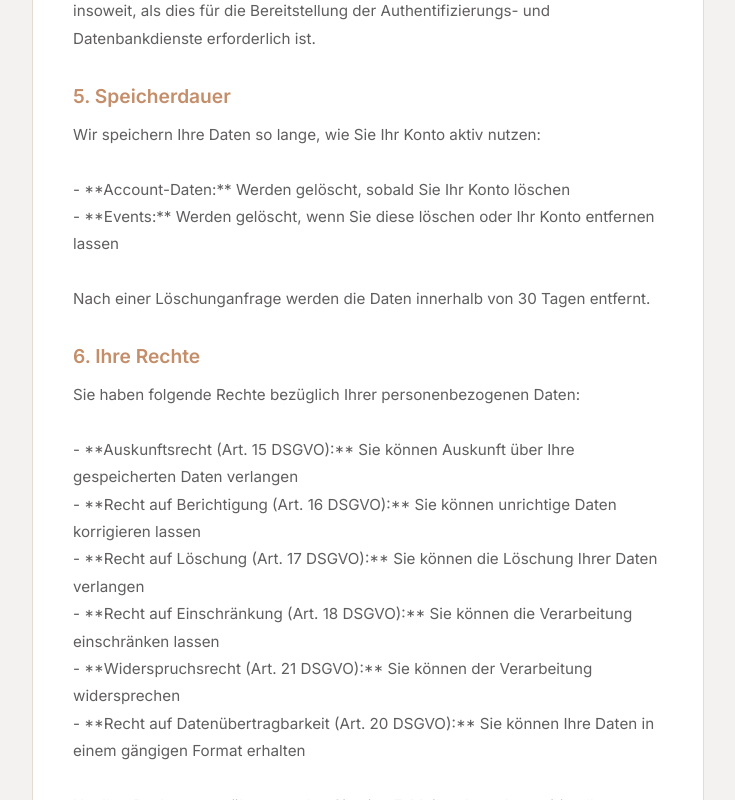
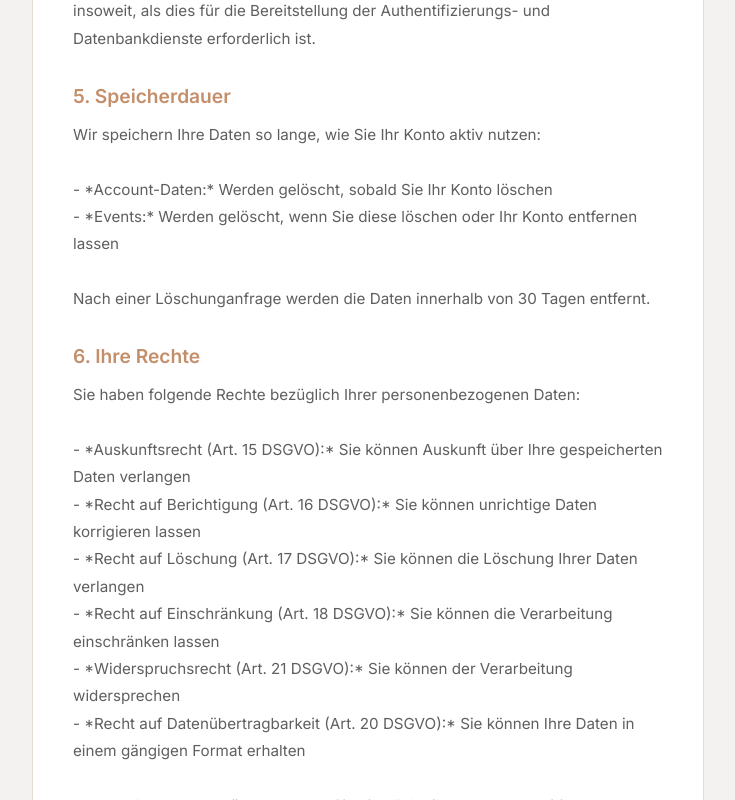
Before and after one commit to thomasender/spiri-events-v, a React (Vite) app: page /datenschutz in a window 1280 px wide. Shown: the part 1480-2280 px from the top of the page, without its empty margins (272-1007 px from the left). Built offline with nearby package versions, Linux system fonts and the light colour scheme; no server answers; the database is empty.

Commit message:
fix(cO5bFAro): use asterisks instead of bold markers in legal page sub-headings

```diff
--- a/src/pages/LegalPage.jsx
+++ b/src/pages/LegalPage.jsx
@@ -20,11 +20,11 @@ E-Mail: thomas@blissofkundalini.yoga`,
         heading: '2. Welche Daten wir erheben',
         text: `Wir erheben und verarbeiten nur die Daten, die für den Betrieb dieser App notwendig sind.
 
-**Bei der Registrierung:**
+*Bei der Registrierung:*
 - E-Mail-Adresse (für die Authentifizierung)
 - Passwort (verschlüsselt gespeichert, Firebase Authentication)
 
-**Bei der Erstellung von Events:**
+*Bei der Erstellung von Events:*
 - Titel, Datum, Uhrzeit, Ort
 - Beschreibung
 - Beitrag (kostenlos, gegen Gebühr oder freie Spende)
@@ -37,11 +37,11 @@ Diese Daten werden in Firestore (Firebase) gespeichert. Event-Bilder werden in F
         heading: '3. Zweck und Rechtsgrundlage der Verarbeitung',
         text: `Wir verarbeiten Ihre Daten auf Grundlage folgender Rechtsgrundlagen:
 
-**Vertragserfüllung (Art. 6 Abs. 1 lit. b DSGVO):**
+*Vertragserfüllung (Art. 6 Abs. 1 lit. b DSGVO):*
 - Registrierung und Authentifizierung
 - Verwaltung Ihrer Events
 
-**Berechtigte Interessen (Art. 6 Abs. 1 lit. f DSGVO):**
+*Berechtigte Interessen (Art. 6 Abs. 1 lit. f DSGVO):*
 - Bereitstellung der App-Funktionalität
 - Sicherstellung des ordnungsgemäßen Betriebs`,
       },
@@ -55,8 +55,8 @@ Firebase (Google) fungiert als Auftragsverarbeiter und erhält Ihre Daten nur in
         heading: '5. Speicherdauer',
         text: `Wir speichern Ihre Daten so lange, wie Sie Ihr Konto aktiv nutzen:
 
-- **Account-Daten:** Werden gelöscht, sobald Sie Ihr Konto löschen
-- **Events:** Werden gelöscht, wenn Sie diese löschen oder Ihr Konto entfernen lassen
+- *Account-Daten:* Werden gelöscht, sobald Sie Ihr Konto löschen
+- *Events:* Werden gelöscht, wenn Sie diese löschen oder Ihr Konto entfernen lassen
 
 Nach einer Löschunganfrage werden die Daten innerhalb von 30 Tagen entfernt.`,
       },
@@ -64,12 +64,12 @@ Nach einer Löschunganfrage werden die Daten innerhalb von 30 Tagen entfernt.`,
         heading: '6. Ihre Rechte',
         text: `Sie haben folgende Rechte bezüglich Ihrer personenbezogenen Daten:
 
-- **Auskunftsrecht (Art. 15 DSGVO):** Sie können Auskunft über Ihre gespeicherten Daten verlangen
-- **Recht auf Berichtigung (Art. 16 DSGVO):** Sie können unrichtige Daten korrigieren lassen
-- **Recht auf Löschung (Art. 17 DSGVO):** Sie können die Löschung Ihrer Daten verlangen
-- **Recht auf Einschränkung (Art. 18 DSGVO):** Sie können die Verarbeitung einschränken lassen
-- **Widerspruchsrecht (Art. 21 DSGVO):** Sie können der Verarbeitung widersprechen
-- **Recht auf Datenübertragbarkeit (Art. 20 DSGVO):** Sie können Ihre Daten in einem gängigen Format erhalten
+- *Auskunftsrecht (Art. 15 DSGVO):* Sie können Auskunft über Ihre gespeicherten Daten verlangen
+- *Recht auf Berichtigung (Art. 16 DSGVO):* Sie können unrichtige Daten korrigieren lassen
+- *Recht auf Löschung (Art. 17 DSGVO):* Sie können die Löschung Ihrer Daten verlangen
+- *Recht auf Einschränkung (Art. 18 DSGVO):* Sie können die Verarbeitung einschränken lassen
+- *Widerspruchsrecht (Art. 21 DSGVO):* Sie können der Verarbeitung widersprechen
+- *Recht auf Datenübertragbarkeit (Art. 20 DSGVO):* Sie können Ihre Daten in einem gängigen Format erhalten
 
 Um Ihre Rechte auszuüben, senden Sie eine E-Mail an kontakt@spirituelle-events-vorarlberg.at`,
       },
@@ -99,12 +99,12 @@ Weitere Informationen finden Sie in der Datenschutzerklärung von Google: https:
         heading: '10. Bildspeicherung (Firebase Cloud Storage)',
         text: `Wenn Sie ein Bild zu einem Event hochladen, wird dieses in Firebase Cloud Storage gespeichert. Firebase Cloud Storage ist ein Dienst von Google Ireland Limited und speichert die Daten auf Google-Servern.
 
-**Was bedeutet das für Sie?**
+*Was bedeutet das für Sie?*
 - Das hochgeladene Bild wird auf Servern innerhalb der EU/des EWR gespeichert und ist über eine öffentliche URL abrufbar (damit das Bild auf der Event-Seite angezeigt werden kann)
 - Die Verarbeitung erfolgt im Rahmen der Datenverarbeitung mit Google (Firebase), der gleichen Infrastruktur, die wir auch für die übrigen App-Daten nutzen
 - Die URLs der Bilder sind öffentlich und können von jedem eingesehen werden
 
-**Löschen von Bildern:**
+*Löschen von Bildern:*
 - Wenn Sie ein Event bearbeiten und das Bild entfernen oder ersetzen, wird das alte Bild automatisch aus dem Speicher gelöscht
 - Wenn Sie ein Event löschen, wird auch das zugehörige Bild entfernt
 
@@ -183,14 +183,14 @@ Für den Inhalt und die Richtigkeit der von Ihnen erstellten Events sind Sie sel
         heading: '5. Kostenpflichtige Veranstaltungen',
         text: `Die Plattform ermöglicht es Nutzern, Events mit einem Teilnahmebeitrag (Gebühr) zu kennzeichnen. Für kostenpflichtige Veranstaltungen gelten folgende Regelungen:
 
-**Haftungsausschluss:**
+*Haftungsausschluss:*
 - Die Plattform fungiert NICHT als Zahlungsdienstleister oder Treuhänder
 - Die Plattform übermittelt KEINE Zahlungen zwischen Event-Erstellern und Teilnehmern
 - Etwaige Zahlungsvereinbarungen werden ausschließlich zwischen dem Event-Erstatter und den Teilnehmern direkt getroffen
 - Die Plattform übernimmt KEINE Haftung für Zahlungen, Rückerstattungen oder Streitigkeiten im Zusammenhang mit kostenpflichtigen Veranstaltungen
 - Bei kostenpflichtigen Events obliegt es dem Event-Erstatter, die Zahlungsabwicklung eigenverantwortlich und im Einklang mit geltendem Recht zu regeln (z.B. Rechnungslegung, steuerliche Pflichten)
 
-**Empfehlung:**
+*Empfehlung:*
 Wir empfehlen Event-Erstellern, bei kostenpflichtigen Veranstaltungen klare Zahlungsbedingungen in der Event-Beschreibung anzugeben und geeignete Zahlungswege (z.B. Überweisung, PayPal, etc.) selbst zu organisieren.`,
       },
       {
@@ -247,7 +247,7 @@ Geplante Wartungsarbeiten werden wir nach Möglichkeit im Voraus ankündigen.`,
         heading: '11. Haftung',
         text: `Wir haften nicht für Schäden, die durch die Nutzung der Plattform entstehen, es sei denn, diese wurden durch Vorsatz oder grobe Fahrlässigkeit verursacht. Dies gilt nicht für Schäden an Leben, Körper oder Gesundheit.
 
-**Haftungsausschluss im Detail:**
+*Haftungsausschluss im Detail:*
 - Für Events, die von Nutzern erstellt werden, übernehmen wir keine Verantwortung
 - Die Teilnahme an Events erfolgt auf eigene Verantwortung der Teilnehmer
 - Für kostenpflichtige Transaktionen zwischen Event-Erstellern und Teilnehmern übernehmen wir keine Haftung
```
